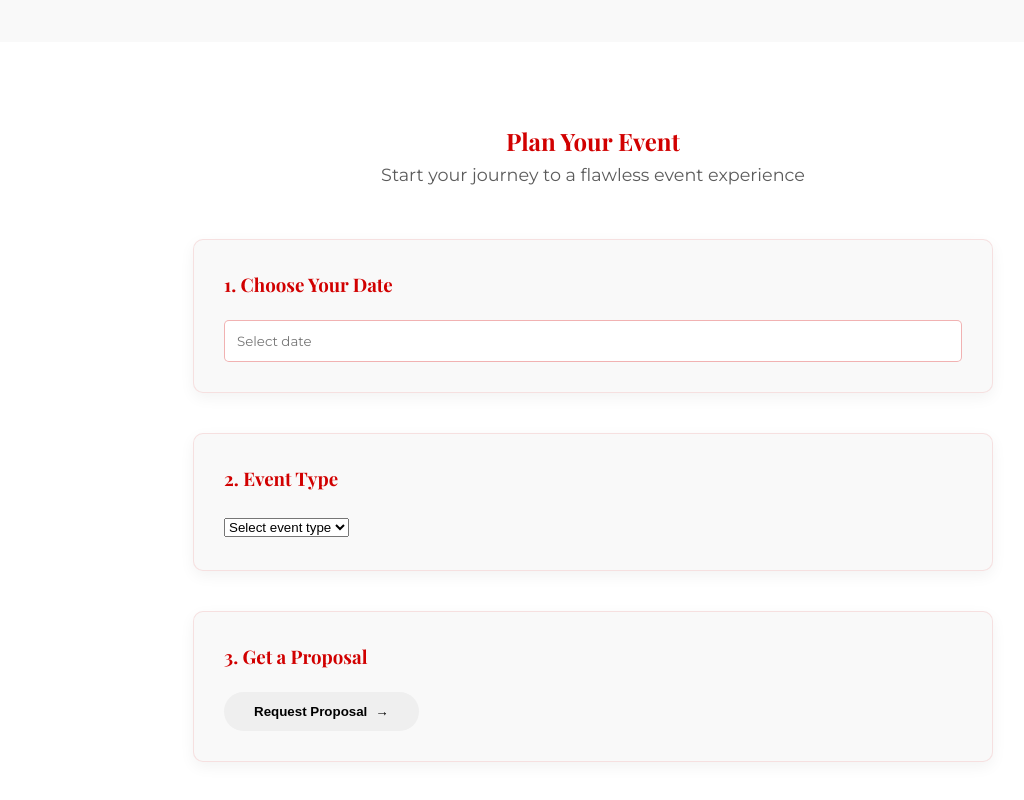
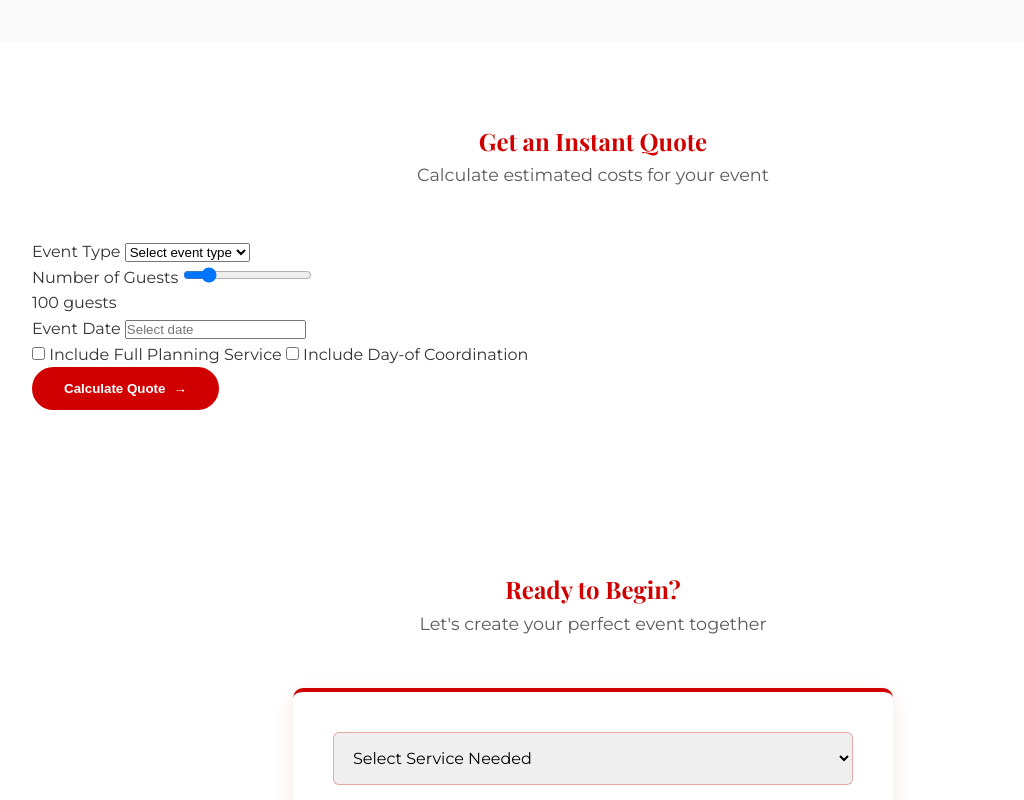
Before and after one commit to VEND321/Beccaphummy-Events, a plain HTML site: page beccaphunmy-events/index.html in a window 1280 px wide. Shown: the part 3300-4100 px from the top of the page, without its empty margins (47-1071 px from the left). Drawn offline with nearby package versions, Linux system fonts and the light colour scheme.

Commit message:
Update index.html

```diff
--- a/beccaphunmy-events/index.html
+++ b/beccaphunmy-events/index.html
@@ -204,32 +204,50 @@
         </div>
     </section>
 
-    <!-- Booking Section -->
-    <section class="booking-section">
+   <!-- Booking Section - Now Quote Calculator -->
+<section class="quote-calculator">
   <div class="container">
       <div class="section-header">
-                <h2>Plan Your Event</h2>
-                <p class="section-subtitle">Start your journey to a flawless event experience</p>
+          <h2>Get an Instant Quote</h2>
+          <p class="section-subtitle">Calculate estimated costs for your event</p>
       </div>
-            <div class="booking-steps">
-                <div class="step">
-                    <h3>1. Choose Your Date</h3>
-                    <input type="text" id="datepicker" placeholder="Select date">
-                </div>
-                <div class="step">
-                    <h3>2. Event Type</h3>
-                    <select id="eventTypeSelect">
+
+      <div class="calculator-form">
+          <div class="form-group">
+              <label for="eventType">Event Type</label>
+              <select id="eventType" class="form-control">
                   <option value="">Select event type</option>
-                        <option value="Wedding">Wedding</option>
-                        <option value="Corporate">Corporate</option>
-                        <option value="Social">Social</option>
-                        <option value="Other">Other</option>
+                  <option value="wedding">Wedding</option>
+                  <option value="corporate">Corporate Event</option>
+                  <option value="birthday">Birthday Party</option>
+                  <option value="social">Social Gathering</option>
               </select>
           </div>
-                <div class="step">
-                    <h3>3. Get a Proposal</h3>
-                    <button id="calculateBtn" class="btn">Request Proposal</button>
-                    <div id="quoteResult"></div>
+
+          <div class="form-group">
+              <label for="guestCount">Number of Guests</label>
+              <input type="range" id="guestCount" min="20" max="500" value="100" class="form-control">
+              <div class="range-value"><span id="guestDisplay">100</span> guests</div>
+          </div>
+
+          <div class="form-group">
+              <label for="eventDate">Event Date</label>
+              <input type="text" id="eventDate" class="form-control datepicker" placeholder="Select date">
+          </div>
+
+          <div class="form-group">
+              <label>
+                  <input type="checkbox" id="fullPlanning"> Include Full Planning Service
+              </label>
+              <label>
+                  <input type="checkbox" id="dayCoordination"> Include Day-of Coordination
+              </label>
+          </div>
+
+          <button id="calculateBtn" class="btn btn-primary">Calculate Quote</button>
+
+          <div id="quoteResult" class="quote-result">
+              <!-- Results will appear here -->
           </div>
       </div>
   </div>
```
Lines whose indentation alone changed are shown as unchanged.
